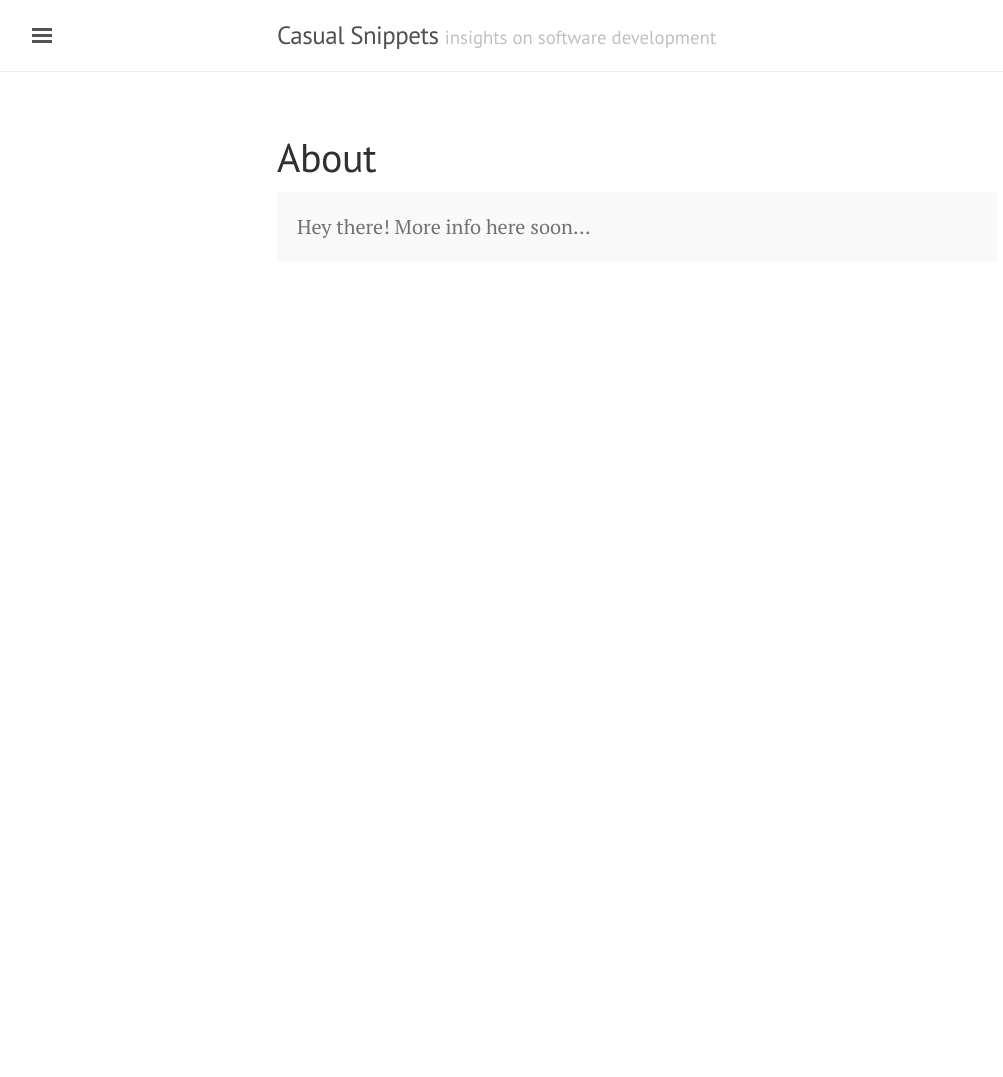
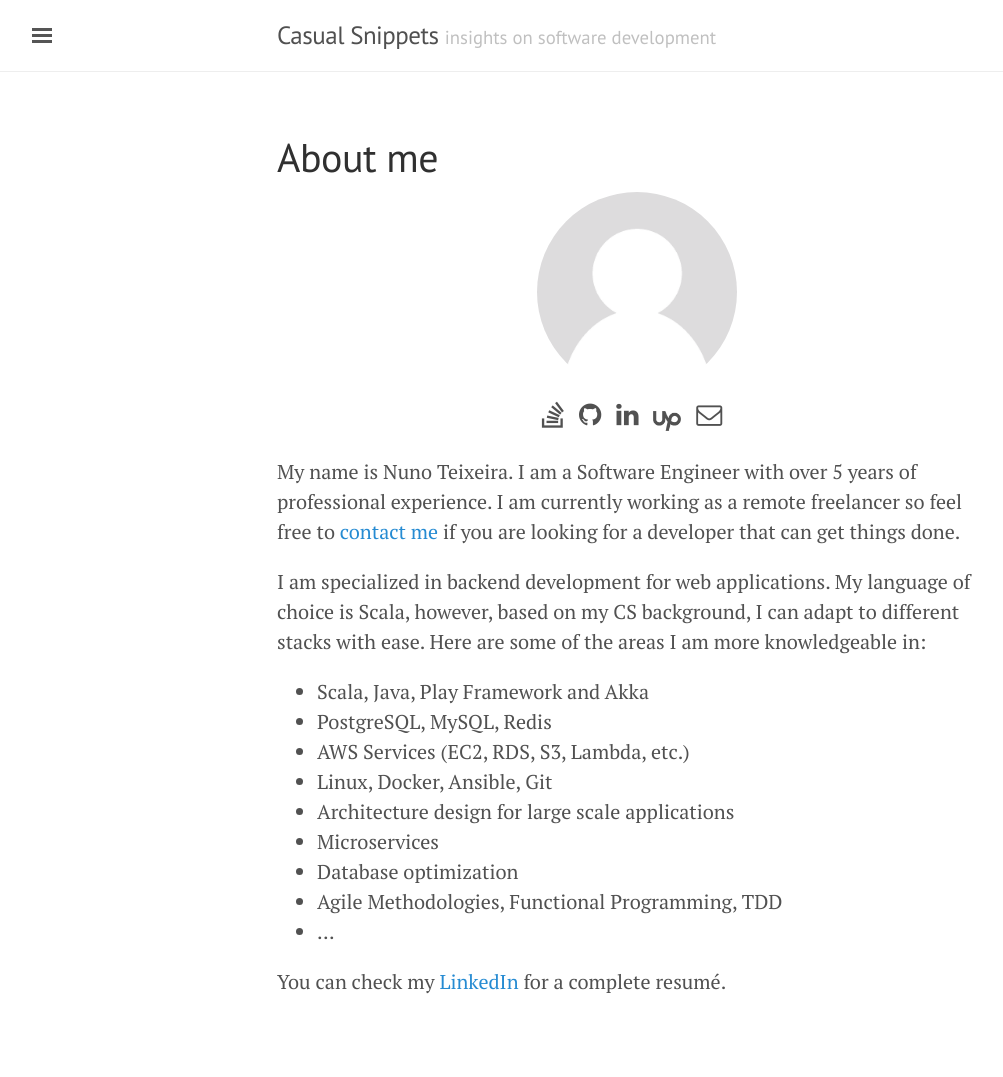
Before and after one commit to wrentaur/nmatpt.com, a Jekyll site: the page built from about.md, in a window 1280 px wide. Shown: the whole page, without its empty margins (3-1006 px from the left). Built offline with Jekyll 4.4.1, drawn with Linux system fonts in a browser that asks for light colours; before the commit the page ends 900 px from its top, so only the background shows below that.

Commit message:
Add about me section and meta description tag

```diff
--- a/_includes/head.html
+++ b/_includes/head.html
@@ -2,6 +2,7 @@
   <link href="http://gmpg.org/xfn/11" rel="profile">
   <meta http-equiv="X-UA-Compatible" content="IE=edge">
   <meta http-equiv="content-type" content="text/html; charset=utf-8">
+  <meta name="description" content="Personal website and blog about software development, mostly related to Scala.">
 
   <!-- Enable responsiveness on mobile devices-->
   <meta name="viewport" content="width=device-width, initial-scale=1.0, maximum-scale=1">
--- a/about.md
+++ b/about.md
@@ -1,8 +1,33 @@
 ---
 layout: page
-title: About
+title: About me
 ---
+<div style="width: 100%; margin: 0 auto;">
+	<img class="img-circle" src="{{ site.baseurl }}/public/user.png">
+</div>
+<div class="social-network-about">
+ <a href="{{ site.link-so }}" title="StackOverflow" target="_blank"><i class="fa fa-stack-overflow fa-larger" aria-hidden="true"></i></a>
+ <a href="{{ site.link-gh }}" title="GitHub" target="_blank"><i class="fa fa-github fa-larger" aria-hidden="true"></i></a>
+ <a href="{{ site.link-ln }}" title="LinkedIn" target="_blank"><i class="fa fa-linkedin fa-larger" aria-hidden="true"></i></a>
+ <a href="{{ site.link-uw }}" title="Upwork" target="_blank"><img src="{{ site.baseurl }}/public/upwork-black.png" class="social-icon-img"/></a>
+ <a href="mailto:{{ site.email-address }}" title="Email"><i class="fa fa-envelope-o fa-larger" aria-hidden="true"></i></a>
+</div>
+<p>
+  My name is Nuno Teixeira. I am a Software Engineer with over 5 years of professional experience. I am currently working as a remote freelancer so feel free to <a href="mailto:{{ site.email-address }}" title="Email">contact me</a> if you are looking for a developer that can get things done.
+</p>
+<p>
+    I am specialized in backend development for web applications. My language of choice is Scala, however, based on my CS background, I can adapt to different stacks with ease. Here are some of the areas I am more knowledgeable in:
+    <ul>
+    <li>Scala, Java, Play Framework and Akka</li>
+    <li>PostgreSQL, MySQL, Redis</li>
+    <li>AWS Services (EC2, RDS, S3, Lambda, etc.)</li>
+    <li>Linux, Docker, Ansible, Git</li>
+    <li>Architecture design for large scale applications</li>
+    <li>Microservices</li>
+    <li>Database optimization</li>
+    <li>Agile Methodologies, Functional Programming, TDD</li>
+    <li>...</li>
+   </ul>
+</p>
 
-<p class="message">
-  Hey there! More info here soon...
-</p>
+You can check my <a href="{{ site.link-ln }}" title="LinkedIn" target="_blank">LinkedIn</a> for a complete resumé.
--- a/public/css/main.css
+++ b/public/css/main.css
@@ -2,17 +2,28 @@
 	font-size:130%;
 }
 
-.social-network {
+.social-network, {
 	width: 100%;
 	margin: 0 auto;
 }
 
-.social-network a {
+.social-network a, .social-network-about a {
 	margin-right: 10px;
 }
 
-.social-network a:hover {
+.social-network a:hover, .social-network-about a {
 	cursor: pointer;
+}
+
+.social-network-about {
+	text-align: center;
+	margin-top: 10px;
+	margin-bottom: 25px;
+}
+
+.social-network-about a {
+	color: rgb(81, 81, 81);
+	text-decoration: none;
 }
 
 .masthead-title a:hover {
@@ -20,7 +31,7 @@
 }
 
 img.social-icon-img{
-	width:12%;
+	width:28px;
 	display:inline-block;
 	margin: 0;
 	border: 0;
@@ -28,3 +39,10 @@ img.social-icon-img{
 	vertical-align: bottom;
 	padding-bottom: 1px;
 }
+
+.img-circle {
+	border-radius: 50%;
+	display:block;
+    margin:auto;
+    width: 200px;
+}
```
Also changed, not shown: public/upwork-black.png (added), public/user.png (added).
